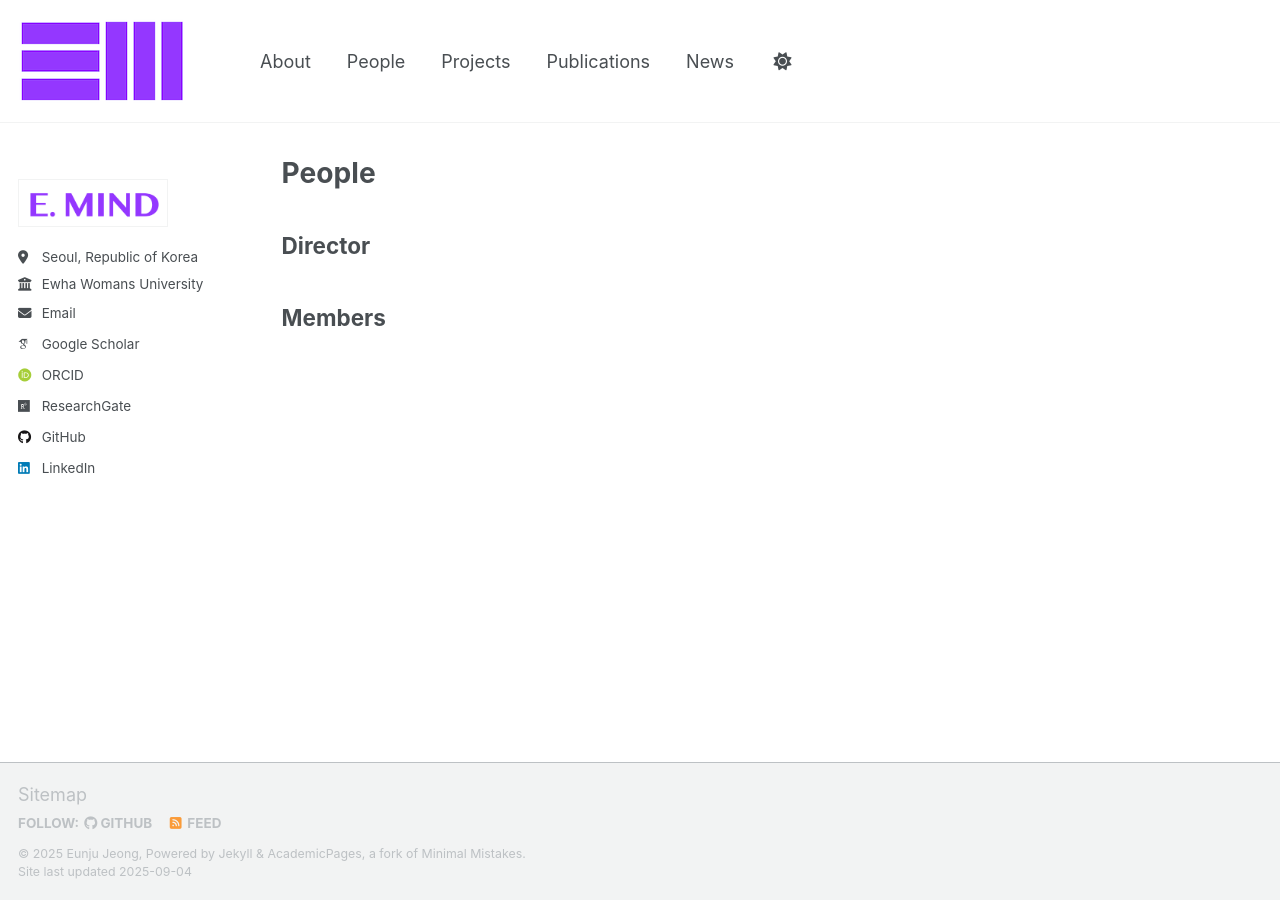
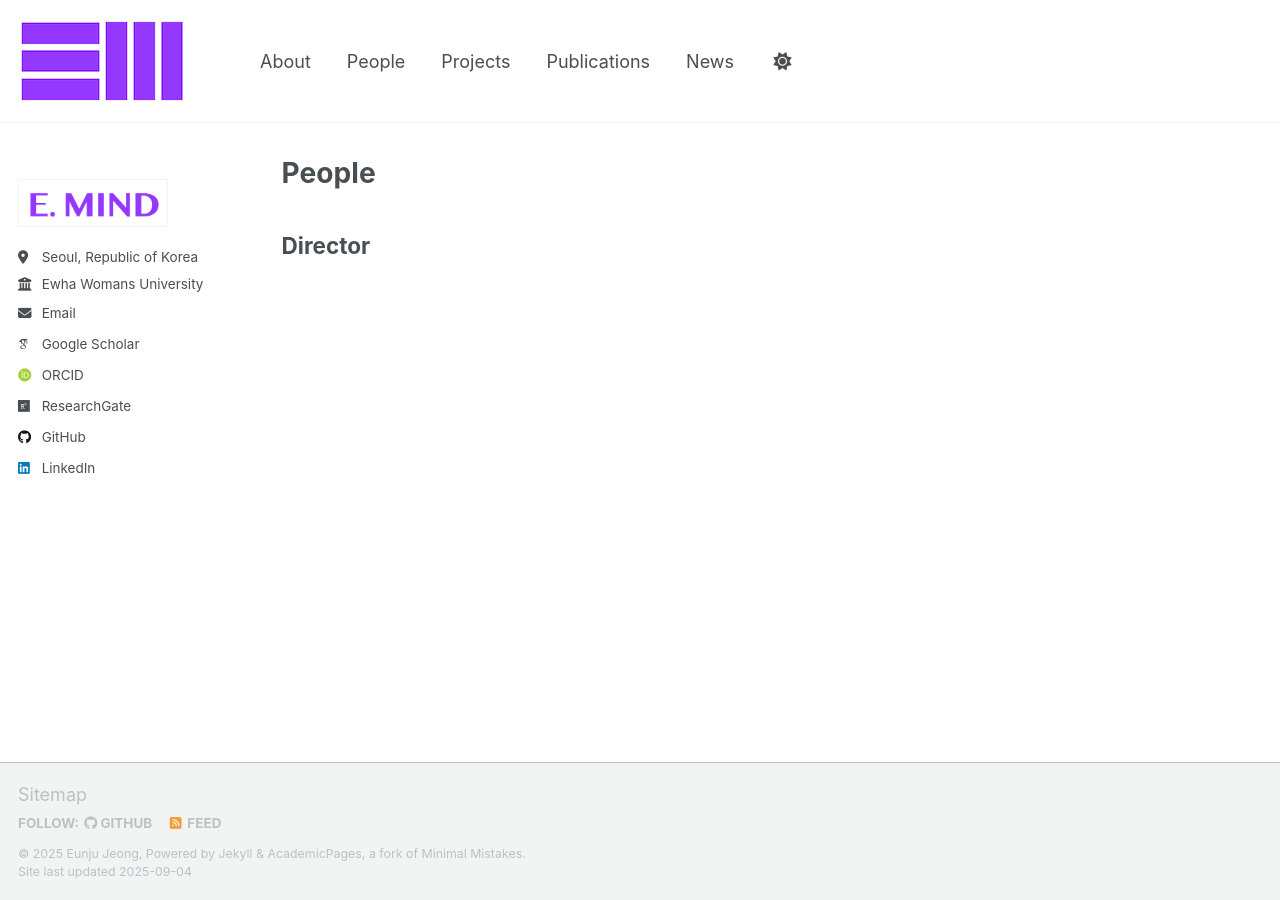
Before and after one commit to eunjujeong/E.MIND, a Jekyll site: the page built from _pages/people.html, in a window 1280 px wide. Built offline with Jekyll 4.4.1, drawn with Linux system fonts in a browser that asks for light colours; some web fonts are replaced; a script that is not in the unit is left out.

Commit message:
Update people.html

```diff
--- a/_pages/people.html
+++ b/_pages/people.html
@@ -11,10 +11,3 @@ author_profile: true
     {% include archive-single.html %}
   {% endif %}
 {% endfor %}
-
-<h2>Members</h2>
-{% for person in site.people %}
-  {% if person.category == "member" %}
-    {% include archive-single.html %}
-  {% endif %}
-{% endfor %}
```
